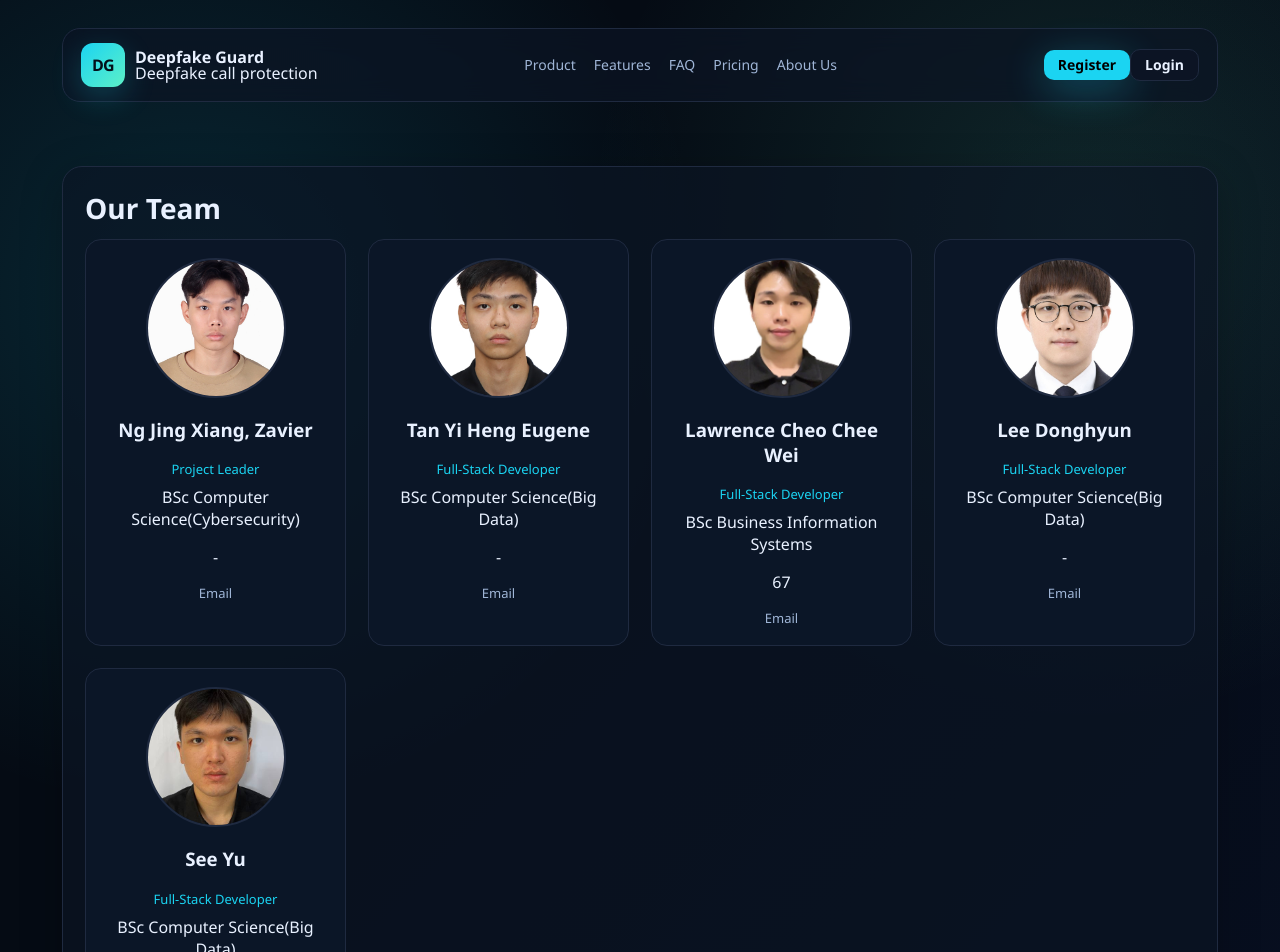
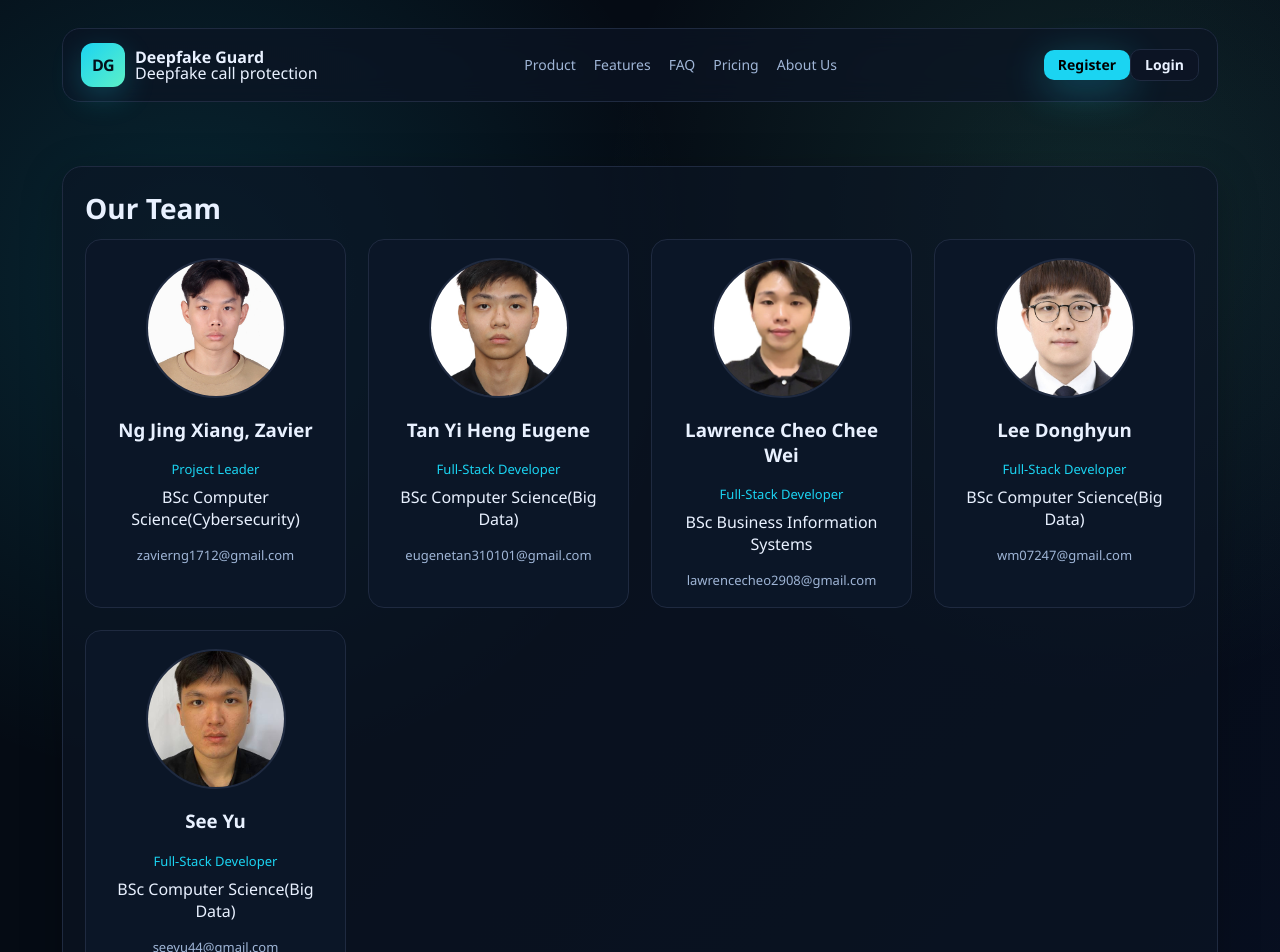
Before and after one commit to Etan144/DG_FirebaseBackend, a React (Vite) app in the folder web-react/: page /about in a window 1280 px wide. Shown: the top 952 px of the page. Built offline with nearby package versions, Linux system fonts and the light colour scheme; no server answers.

Commit message:
update aboutus

```diff
--- a/web-react/src/components/TeamCard.jsx
+++ b/web-react/src/components/TeamCard.jsx
@@ -30,7 +30,7 @@ export default function TeamCard({ member }) {
       <div className="team-links">
         {member.email && (
           <a href={`mailto:${member.email}`}>
-            Email
+            {member.email}
           </a>
         )}
       </div>
--- a/web-react/src/pages/About.jsx
+++ b/web-react/src/pages/About.jsx
@@ -13,40 +13,40 @@ const teamMembers = [
     role: "Project Leader",
     degree: "BSc Computer Science(Cybersecurity)",
     photo: zavierPhoto,
-    email: "jxzhn985@uowmail.edu.au",
-    bio: "-"
+    email: "zavierng1712@gmail.com",
+    bio: ""
   },
   {
     name: "Tan Yi Heng Eugene",
     role: "Full-Stack Developer",
     degree: "BSc Computer Science(Big Data)",
     photo: eugenePhoto,
-    email: "eugene@email.com",
-    bio: "-"
+    email: "eugenetan310101@gmail.com",
+    bio: ""
   },
   {
     name: "Lawrence Cheo Chee Wei",
     role: "Full-Stack Developer",
     degree: "BSc Business Information Systems",
     photo: lawrencePhoto,
-    email: "lcwc907@uowmail.edu.au",
-    bio: "67"
+    email: "lawrencecheo2908@gmail.com",
+    bio: ""
   },
   {
     name: "Lee Donghyun",
     role: "Full-Stack Developer",
     degree: "BSc Computer Science(Big Data)",
     photo: dongHyunPhoto,
-    email: "dl668@uowmail.edu.au",
-    bio: "-"
+    email: "wm07247@gmail.com",
+    bio: ""
   },
   {
     name: "See Yu",
     role: "Full-Stack Developer",
     degree: "BSc Computer Science(Big Data)",
     photo: seeyuPhoto,
-    email: "ys549@uowmal.edu.au",
-    bio: "-"
+    email: "seeyu44@gmail.com",
+    bio: ""
   }
 ];
 
@@ -80,7 +80,7 @@ export default function About() {
         <div className="grid">
           <div className="card">
             <h3>General Enquiries & Support</h3>
-            <p>dfguardmail@gmail.com</p>
+            <p><a href="mailto:dfguardmail@gmail.com">dfguardmail@gmail.com</a></p>
           </div>
         </div>
       </section>
--- a/web-react/src/pages/AdminDashboard.jsx
+++ b/web-react/src/pages/AdminDashboard.jsx
@@ -242,6 +242,14 @@ const usersCollectionMap = useMemo(() => Object.fromEntries(usersCollection.map(
     await loadAudit();
   }
 
+  async function deleteUser(uid) {
+    if (!confirm("Delete this user permanently? This action cannot be undone.")) return;
+    const fn = httpsCallable(functions, "deleteUser");
+    await fn({ uid });
+    await loadUsers();
+    await loadAudit();
+  }
+
   async function deleteReview(id) {
     if (!confirm("Delete review?")) return;
     const fn = httpsCallable(functions, "adminDeleteReview");
@@ -415,7 +423,7 @@ const usersCollectionMap = useMemo(() => Object.fromEntries(usersCollection.map(
           </thead>
           <tbody>
             {filteredUsers.map(u => (
-              <UserRow key={u.uid} user={u} onToggle={setUserDisabled} />
+              <UserRow key={u.uid} user={u} onToggle={setUserDisabled} onDelete={deleteUser} />
             ))}
           </tbody>
         </table>
```
